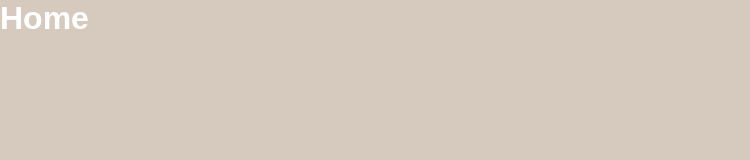
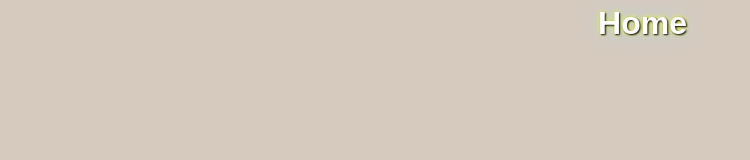
Before and after one commit to nmingora/Accessibility_WebApp, a React app in the folder client/udchat/: page / in a window 1280 px wide. Shown: the whole page, without its empty margins (0-750 px from the left). Built offline with nearby package versions, Linux system fonts and the light colour scheme.

Commit message:
home page updates

```diff
--- a/client/udchat/src/Components/Home.js
+++ b/client/udchat/src/Components/Home.js
@@ -5,10 +5,6 @@ function Home() {
     return (
         <div>
             <h1>Home</h1>
-
-            <style>
-
-            </style>
         </div>
     );
 }
--- a/client/udchat/src/Components/SignUp.js
+++ b/client/udchat/src/Components/SignUp.js
@@ -13,7 +13,7 @@ const Signup = () => {
 
   return (
     <form className="signup" onSubmit={handleSubmit}>
-      <h3>Sign Up</h3>
+      <h2>Sign Up</h2>
 
       <label>Email address:</label>
       <input
--- a/client/udchat/src/index.css
+++ b/client/udchat/src/index.css
@@ -7,3 +7,12 @@
     background: #D6CABE;
     color: #fff;
   }
+
+  h1 {
+    text-shadow: 1px 1px 2px black, 0 0 25px lightblue, 0 0 5px yellow;
+    text-align: center;
+    color: white;
+    margin-bottom: 10px;
+    margin-left: 5px;
+    margin-top: 5px
+  }
```
